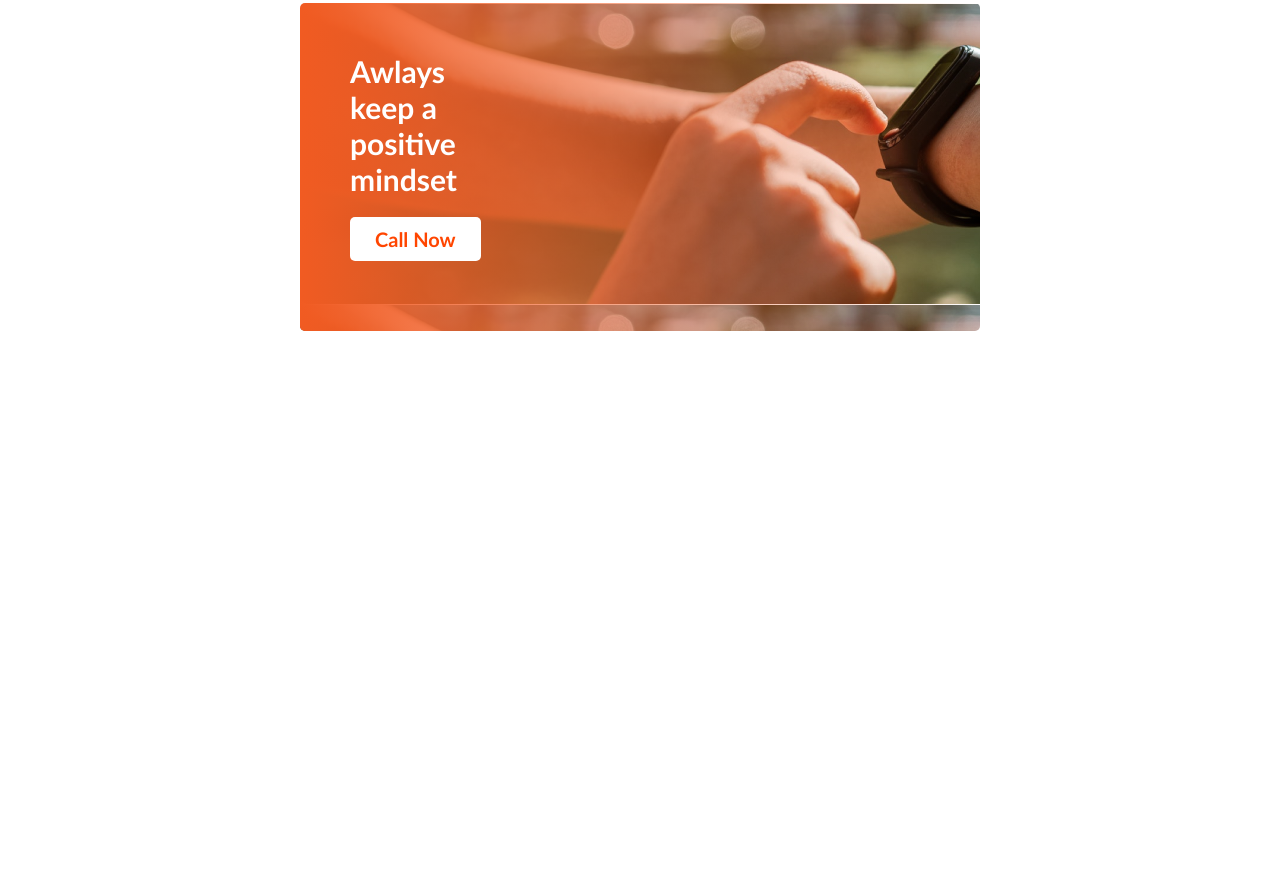
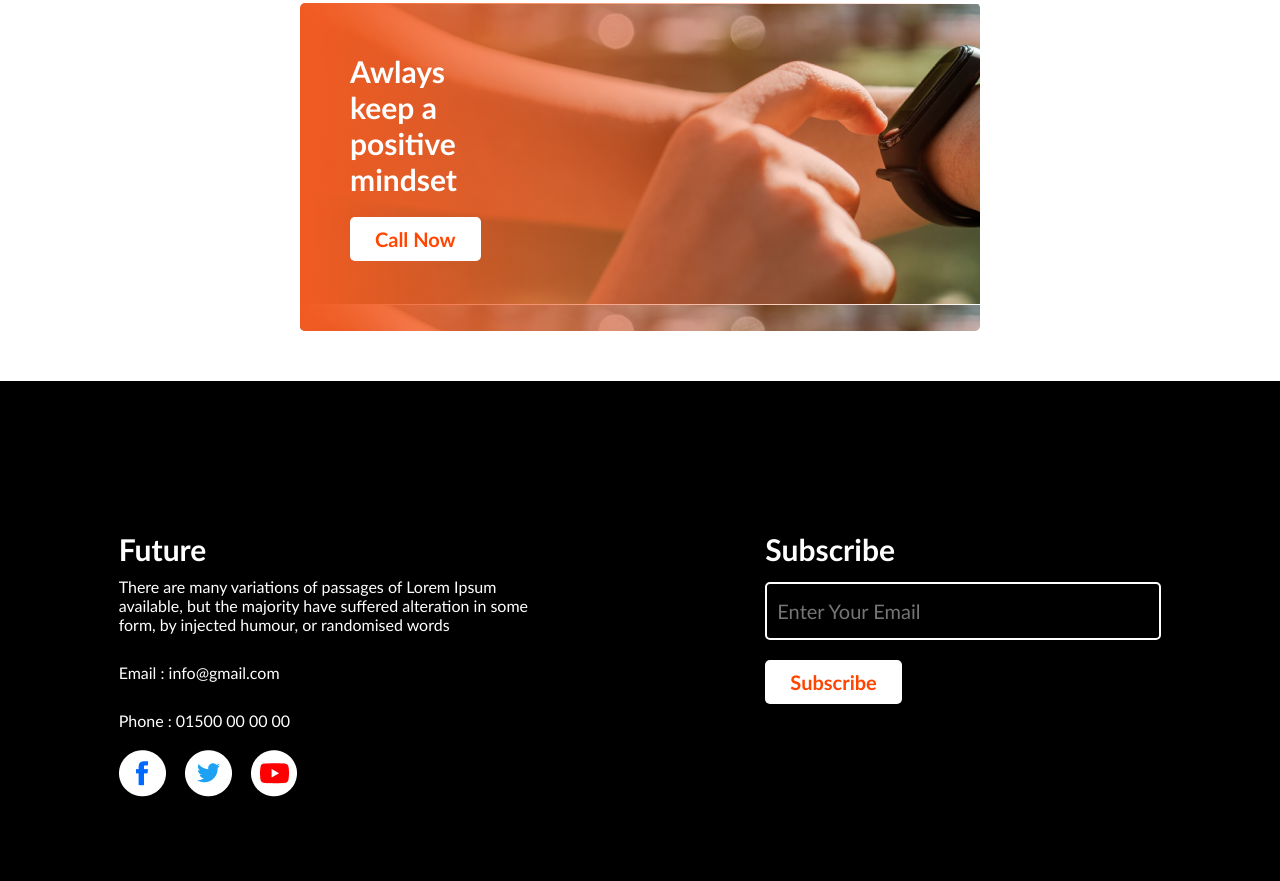
Before and after one commit to sazzadsadman/assignment1, a plain HTML site: page index.html in a window 1280 px wide. Shown: the part 1937-2818 px from the top of the page. Before the commit the page ends 2318 px from the top, so only its background shows below. Drawn offline with Linux system fonts and the light colour scheme.

Commit message:
footer added

```diff
--- a/index.html
+++ b/index.html
@@ -61,9 +61,28 @@
             <h3 class="section-title">Awlays keep a positive mindset</h3>
             <button class="btn2">Call Now</button>
         </div>
-
-
     </section>
+    <footer>
+        <div class="footer-items">
+            <div class="footer-contact">
+                <h3 class="section-title">Future</h3>
+                <p>There are many variations of passages of Lorem Ipsum <br> available, but the majority have suffered alteration in some <br> form, by injected humour, or randomised words</p><br>
+                <p>Email : info@gmail.com</p> <br>
+                <p>Phone : 01500 00 00 00</p>
+                <div class="social-icons">
+                    <img src="images/icons/fb.png" alt="">
+                    <img class="icon" src="images/icons/twitter.png" alt="">
+                    <img class="icon" src="images/icons/youtube.png" alt="">
+                </div>
+            </div>
+            <div>
+                <h4 class="section-title">Subscribe</h4>
+                <div class="form-box">
+                    <input type="text" name="email" placeholder="Enter Your Email"></div>
+                <button class="btn2">Subscribe</button>
+            </div>
+        </div>
+    </footer>
 
 
 </body>
--- a/style.css
+++ b/style.css
@@ -109,6 +109,42 @@ li{
     font-weight: 600;
     color: orangered;
     border-radius: 5px;
-    /* border-style: solid ; */
-    /* border-color: orangered; */
 }
+/* Footer Styles */
+footer {
+    height: 500px;
+    background: black;
+}
+.footer-items{
+    color: white;
+    padding:150px 0 0 0px;
+    display: flex;
+    justify-content: space-around;
+}
+.footer-items h3 h4{
+    padding-bottom: 20px;
+}
+.footer-contact p{
+    padding-top: 10px;
+}
+.social-icons {
+    margin-top: 20px;
+}
+.icon{
+    padding-left: 15px;
+}
+.form-box {
+    margin-top: 15px;
+
+}
+.form-box input{
+   outline: none;
+   font-size: 20px;
+   padding: 15px 150px 15px 10px;
+   color: white;
+   background-color: black;
+   border-style: solid;
+   border-color: white;
+   border-radius: 5px;
+   box-shadow: none;
+}
```
